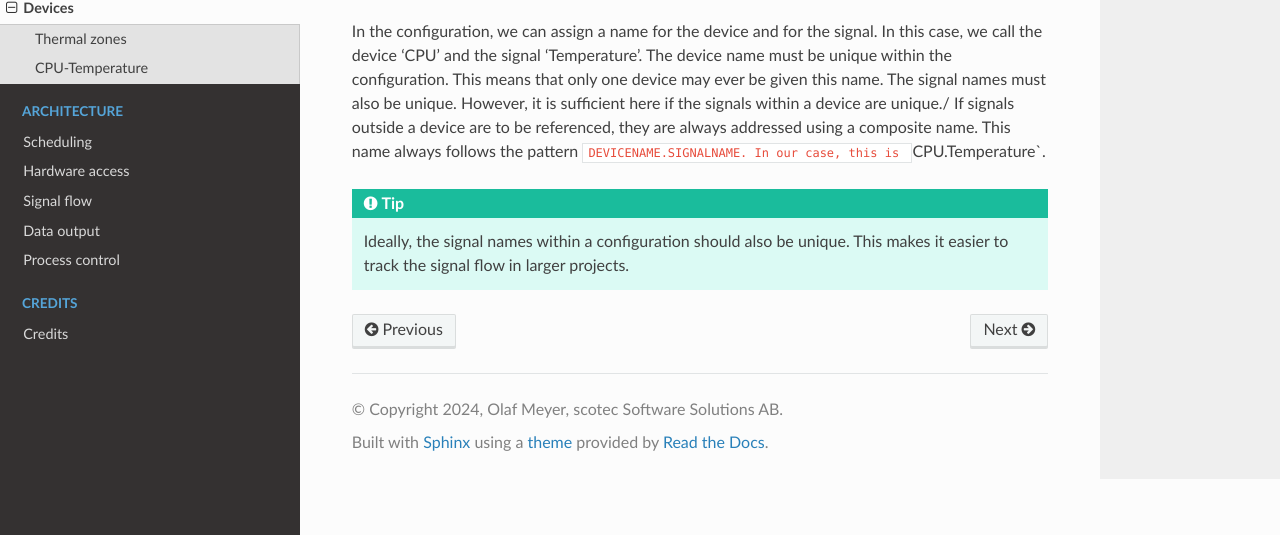
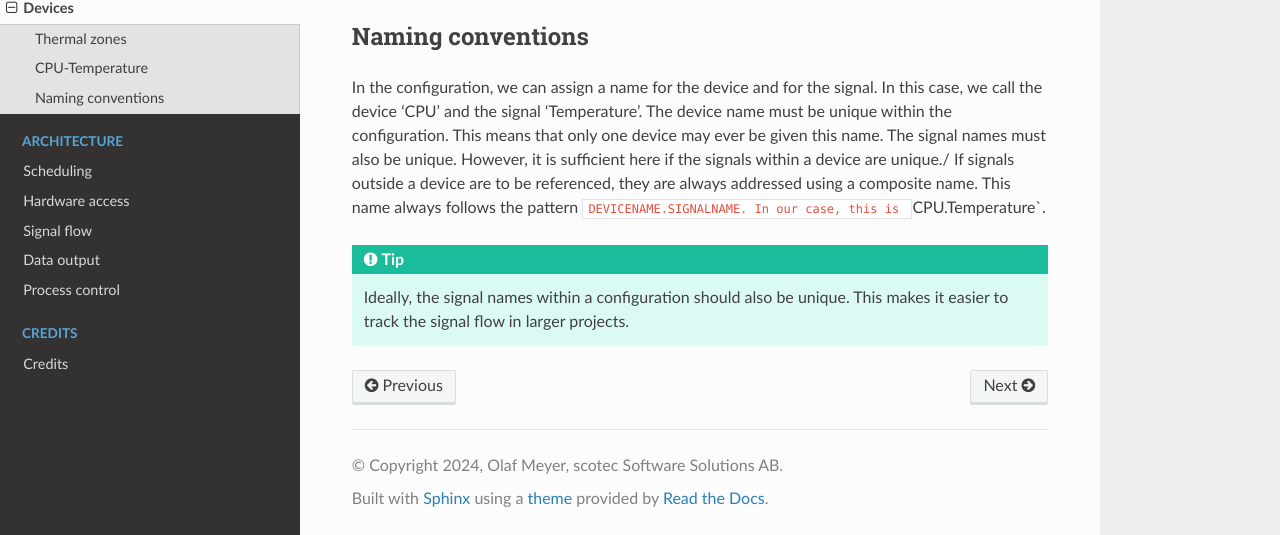
Before and after one commit to SignalF/SignalF.Documentation, a Sphinx documentation site: the page built from docs/source/tutorial/devices.md, in a window 1280 px wide and 900 px high, scrolled down 1270 px, cut to the strip 365-900 px from the top of the window. Built offline with Sphinx 7.4.7 and the Read the Docs theme 2.0.0, drawn with Linux system fonts in a browser that asks for light colours.

Commit message:
Added text.

````diff
--- a/docs/source/tutorial/devices.md
+++ b/docs/source/tutorial/devices.md
@@ -56,6 +56,8 @@ emphasize-lines: 6
 ---
 ```
 
+## Naming conventions
+
 In the configuration, we can assign a name for the device and for the signal. In this case, we call the device 'CPU' and the signal 'Temperature'. The device name must be unique within the configuration. This means that only one device may ever be given this name. The signal names must also be unique. However, it is sufficient here if the signals within a device are unique./
 If signals outside a device are to be referenced, they are always addressed using a composite name. This name always follows the pattern `DEVICENAME.SIGNALNAME. In our case, this is `CPU.Temperature`.
 
````
